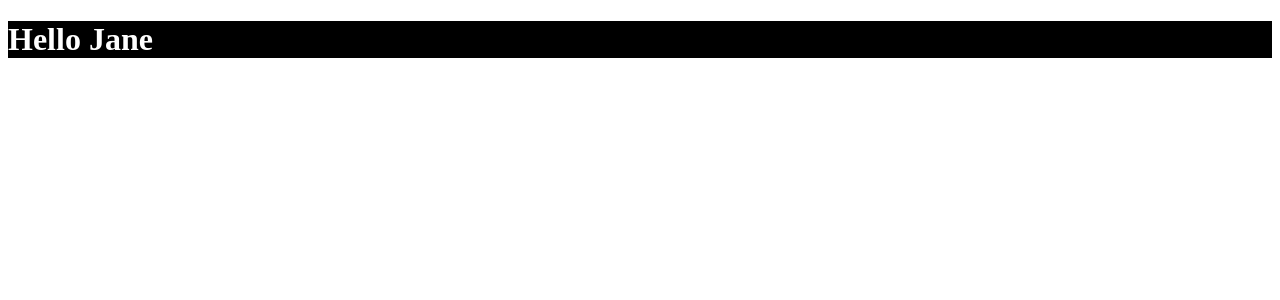
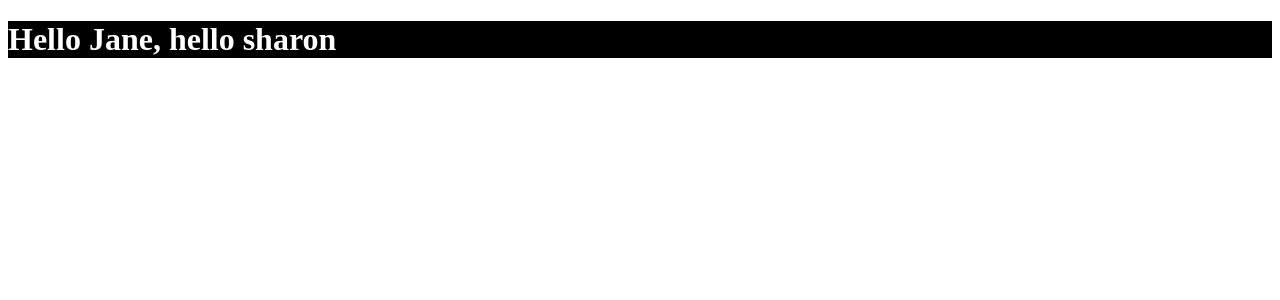
Before and after one commit to sharonhw888/myslideshow, a React (Create React App) app in the folder client/: page / in a window 1280 px wide. Shown: the top 300 px of the page. Built offline with nearby package versions, Linux system fonts and the light colour scheme; the HTML template or start-up script is replaced by a standard one.

Commit message:
test a change

```diff
--- a/client/src/App.js
+++ b/client/src/App.js
@@ -7,7 +7,7 @@ class App extends React.Component {
     return (
       <>
         <h1>
-          Hello {name}
+          Hello {name}, hello sharon
         </h1>
       </>
     );
```
